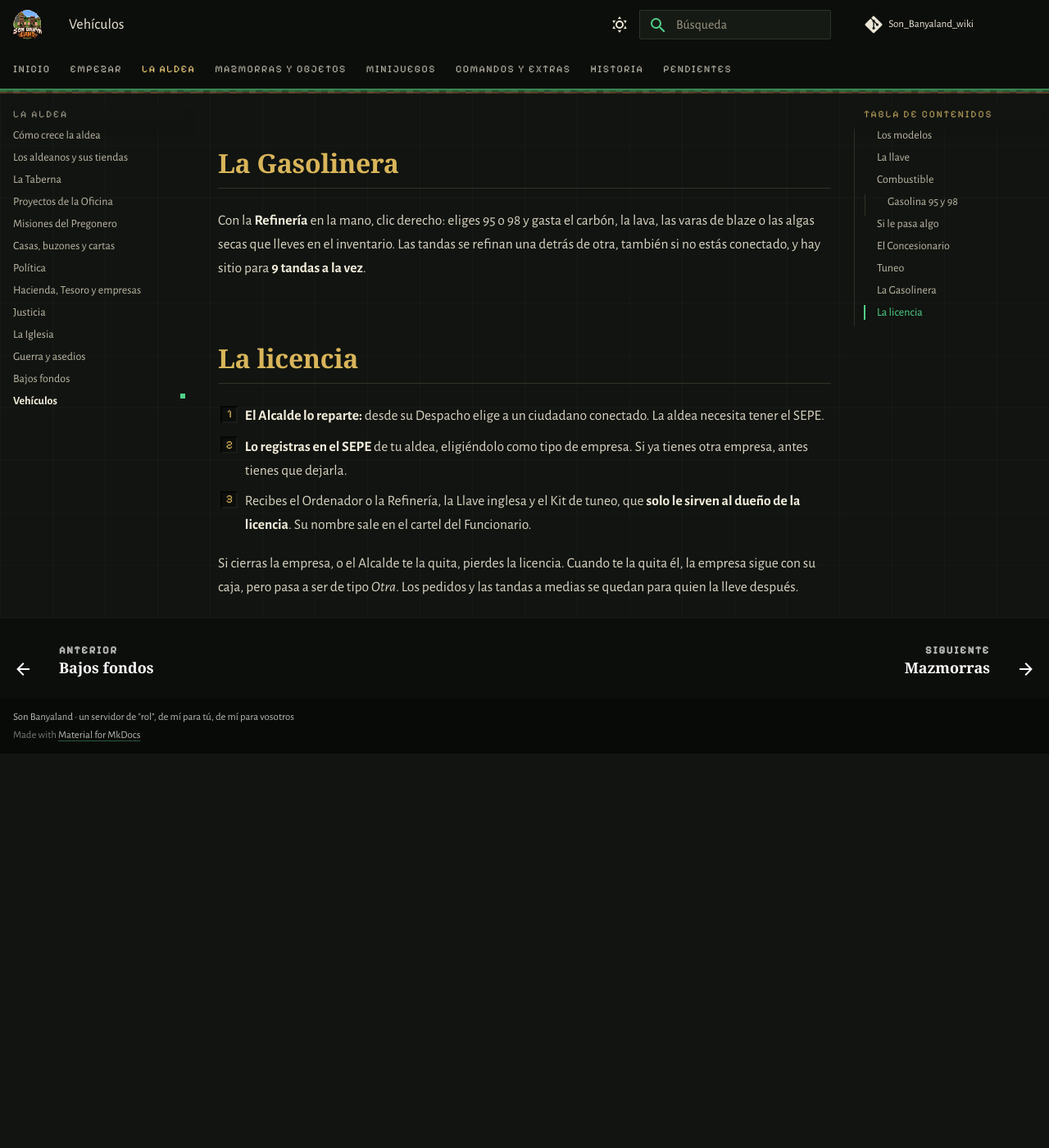
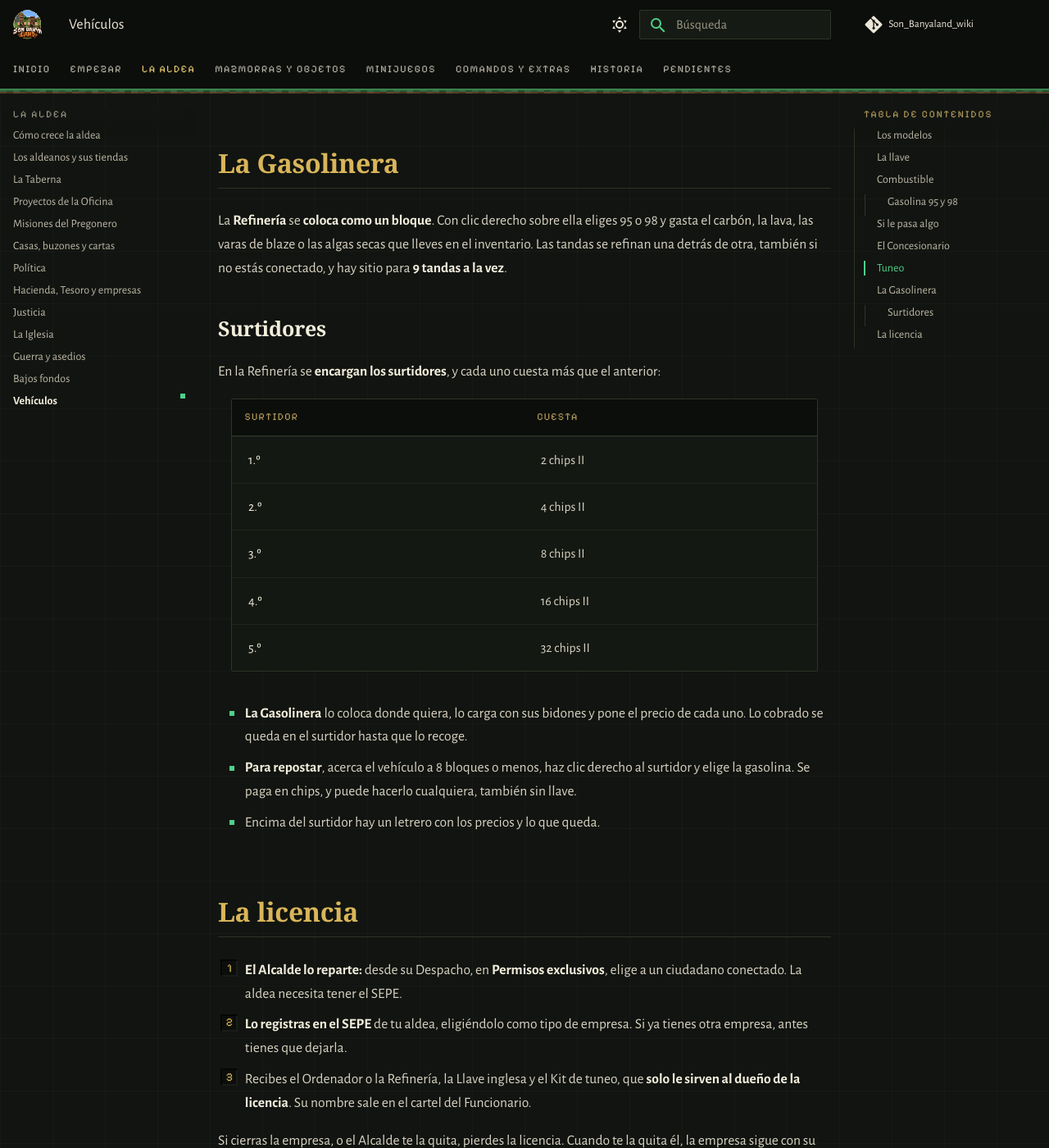
Before and after one commit to PigPilgrim/Son_Banyaland_wiki, an MkDocs documentation site: the page built from docs/vehiculos.md, in a window 1280 px wide and 1400 px high, scrolled down 4472 px. Shown: the whole window at 82% size. Built offline with MkDocs 1.6.1 and Material for MkDocs 9.7.7, drawn with Linux system fonts in a browser that asks for light colours; some web fonts are replaced; comment, search, counter and statistics services are not loaded; before the commit the page ends 5391 px from its top, so only the background shows below that; some of the changed text lies outside the part shown.

Commit message:
SEPE con cinco tipos, permisos exclusivos, Refinería colocable y surtidores
Co-Authored-By: Claude Opus 5.5 <noreply@anthropic.com>

```diff
--- /dev/null
+++ b/docs/_generado/surtidores.md
@@ -0,0 +1,7 @@
+| Surtidor | Cuesta |
+|---|---|
+| 1.º | 2 chips II |
+| 2.º | 4 chips II |
+| 3.º | 8 chips II |
+| 4.º | 16 chips II |
+| 5.º | 32 chips II |
--- a/docs/hacienda.md
+++ b/docs/hacienda.md
@@ -38,7 +38,8 @@ El **SEPE** también es un proyecto de la Oficina. Cuando se termina, el **Funci
 ### Registrar una empresa
 
 1. Ponle **nombre** (yunque).
-2. Elige el **tipo** (taberna, granja, mina...).
+2. Elige el **tipo**: taberna, construcción, gasolinera, concesionario u otro. Si eliges *otro*, también eliges un bloque
+   que será su dibujo en los menús.
 3. Paga la **tasa** (va al Tesoro).
 4. Haz **clic derecho al cofre o barril** que será **la caja** de la empresa.
 
--- a/docs/vehiculos.md
+++ b/docs/vehiculos.md
@@ -68,7 +68,8 @@ El **Ordenador del Concesionario** se **coloca como un bloque**, por ejemplo enc
 mundo normal o en el Nether, así que deja sitio alrededor, sobre todo para el Ghastla. Solo puede tener
 **5 pedidos a la vez**.
 
-Solo su Concesionario puede colocarlo, usarlo y quitarlo; al romperlo vuelve a ser el Ordenador. Las explosiones no le hacen nada.
+Solo su Concesionario puede colocarlo, usarlo y quitarlo; al romperlo vuelve a ser el Ordenador. Con la Refinería y los
+surtidores pasa lo mismo con la Gasolinera. Las explosiones no le hacen nada.
 
 ## Tuneo
 
@@ -79,17 +80,29 @@ hacerle. Lo pagan ellos en chips, y a ti te lo cobran al precio que acordéis.
 
 ## La Gasolinera
 
-Con la **Refinería** en la mano, clic derecho: eliges 95 o 98 y gasta el carbón, la lava, las varas de blaze o las algas
-secas que lleves en el inventario. Las tandas se refinan una detrás de otra, también si no estás conectado, y hay sitio
-para **9 tandas a la vez**.
+La **Refinería** se **coloca como un bloque**. Con clic derecho sobre ella eliges 95 o 98 y gasta el carbón, la lava, las
+varas de blaze o las algas secas que lleves en el inventario. Las tandas se refinan una detrás de otra, también si no
+estás conectado, y hay sitio para **9 tandas a la vez**.
+
+### Surtidores
+
+En la Refinería se **encargan los surtidores**, y cada uno cuesta más que el anterior:
+
+--8<-- "_generado/surtidores.md"
+
+- **La Gasolinera** lo coloca donde quiera, lo carga con sus bidones y pone el precio de cada uno. Lo cobrado se queda en el
+  surtidor hasta que lo recoge.
+- **Para repostar**, acerca el vehículo a 8 bloques o menos, haz clic derecho al surtidor y elige la gasolina. Se paga en
+  chips, y puede hacerlo cualquiera, también sin llave.
+- Encima del surtidor hay un letrero con los precios y lo que queda.
 
 ## La licencia
 
-1. **El Alcalde lo reparte:** desde su Despacho elige a un ciudadano conectado. La aldea necesita tener el SEPE.
+1. **El Alcalde lo reparte:** desde su Despacho, en **Permisos exclusivos**, elige a un ciudadano conectado. La aldea necesita tener el SEPE.
 2. **Lo registras en el SEPE** de tu aldea, eligiéndolo como tipo de empresa. Si ya tienes otra empresa, antes tienes que
    dejarla.
 3. Recibes el Ordenador o la Refinería, la Llave inglesa y el Kit de tuneo, que **solo le sirven al dueño de la licencia**.
    Su nombre sale en el cartel del Funcionario.
 
 Si cierras la empresa, o el Alcalde te la quita, pierdes la licencia. Cuando te la quita él, la empresa sigue con su caja,
-pero pasa a ser de tipo *Otra*. Los pedidos y las tandas a medias se quedan para quien la lleve después.
+pero pasa a ser de tipo *Otro*. Los pedidos y las tandas a medias se quedan para quien la lleve después.
--- a/generar.py
+++ b/generar.py
@@ -690,6 +690,8 @@ def vehiculos_tablas():
              ("**Ampliar el maletero**", f"{T['maletero_huecos']} huecos más, hasta {T['maletero_maximo']}", en_chips(T["maletero"]))]
     filas += [(f"**Armadura de {armaduras[k]}**", "Solo para caballos. La que lleve se pierde", en_chips(v)) for k, v in T["armaduras"].items()]
     escribir("tuneo.md", tabla(["Mejora", "Qué hace", "Cuesta"], filas))
+    S = vehiculos.SURTIDOR
+    escribir("surtidores.md", tabla(["Surtidor", "Cuesta"], [(f"{i + 1}.º", en_chips(S["precio"] * S["multiplica"] ** i)) for i in range(5)]))
 
 
 def main():
```
Also changed, not shown: other parts of docs/hacienda.md (+1 -1 lines), docs/_generado/proyectos.md (+1 -1 lines), docs/politica.md (+1 -1 lines).
